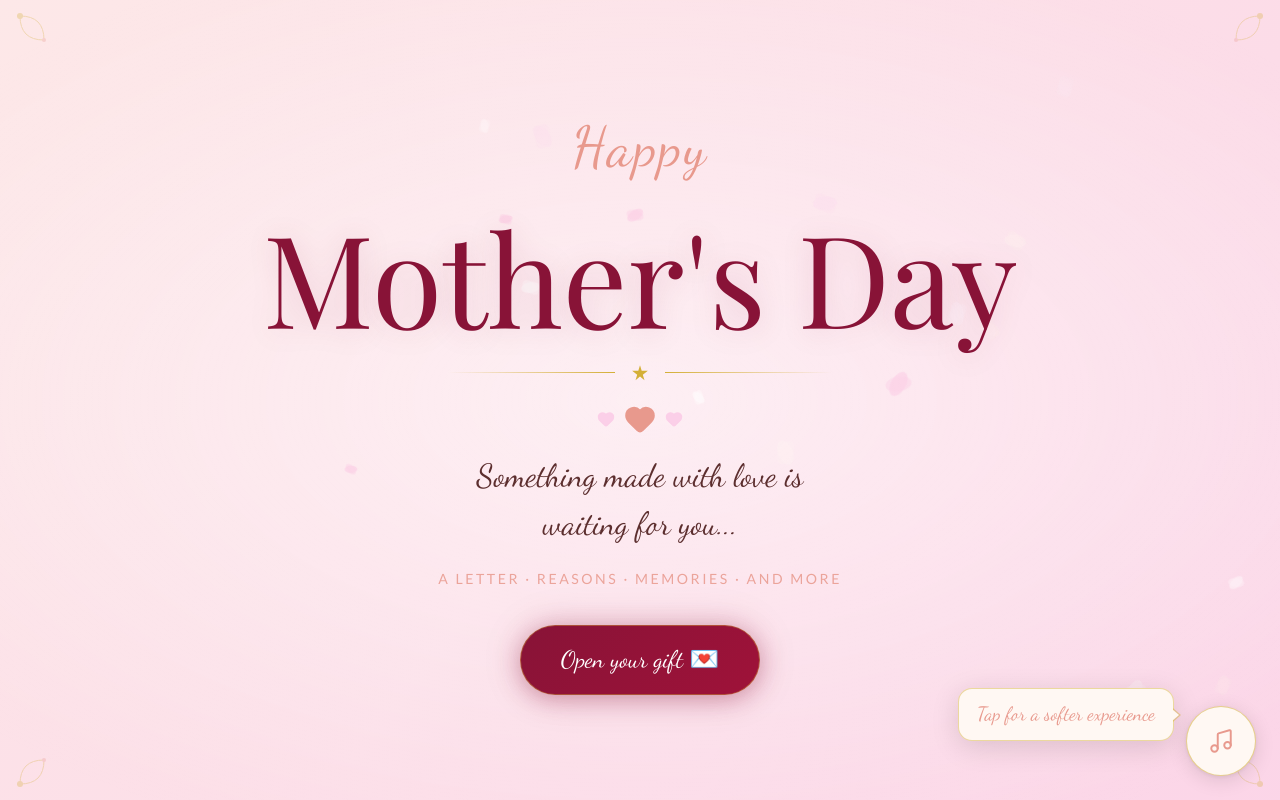
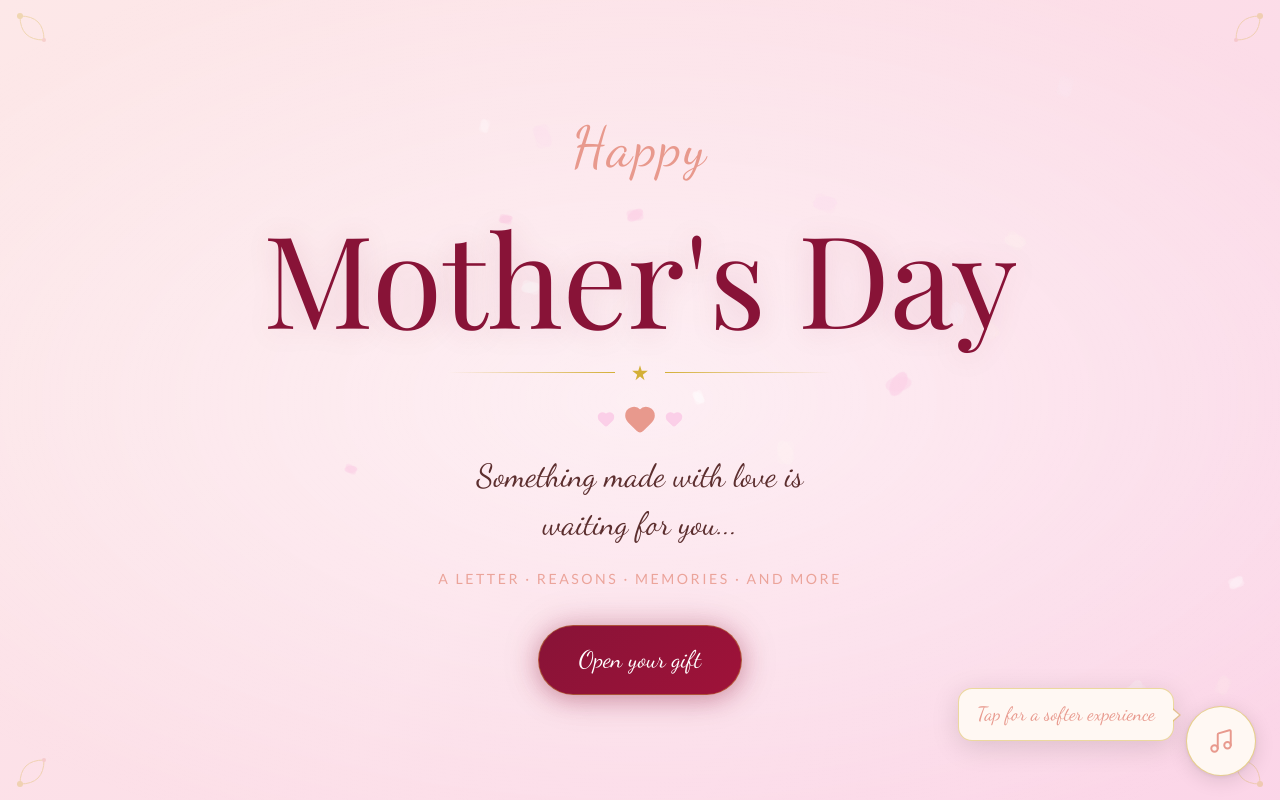
Before and after one commit to hamzafaisalgit/Mother-s-Day, a React (Vite) app: page / in a window 1280 px wide. Shown: the top 800 px of the page. Built offline with nearby package versions, Linux system fonts and the light colour scheme; a web font is replaced by a local one.

Commit message:
Text updated

```diff
--- a/src/components/Intro.jsx
+++ b/src/components/Intro.jsx
@@ -168,7 +168,7 @@ export default function Intro() {
                     animate={{ x: ['-100%', '200%'] }}
                     transition={{ duration: 2.2, repeat: Infinity, ease: 'easeInOut', repeatDelay: 1 }}
                   />
-                  Open your gift 💌
+                  Open your gift
                 </motion.button>
               )}
             </AnimatePresence>
```
